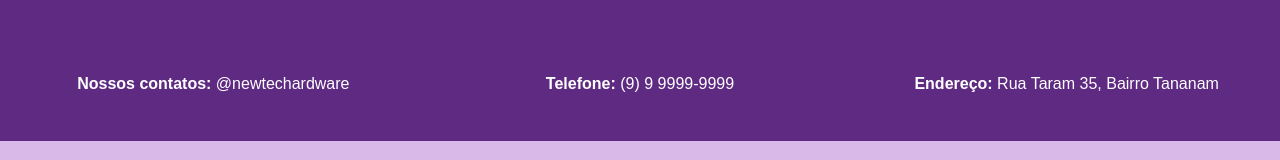
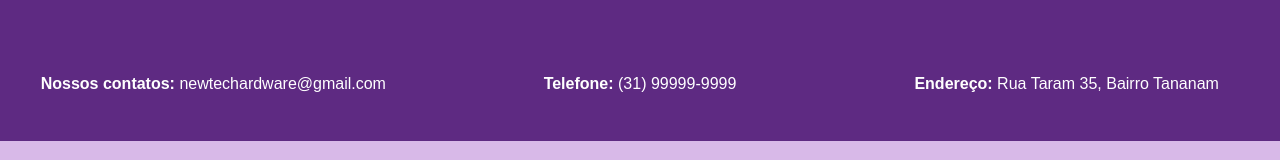
Before and after one commit to ZkGustavoHenrique/CodificacaoTabela, a plain HTML site: page contato.html in a window 1280 px wide. Shown: the part 301-461 px from the top of the page. Drawn offline with Linux system fonts and the light colour scheme.

Commit message:
Update contato.html

```diff
--- a/contato.html
+++ b/contato.html
@@ -34,10 +34,10 @@
       </tr>
       <tr class="contatos">
         <td class="itens_contatos">
-          <p><strong>Nossos contatos:</strong> @newtechardware</p>
+          <p><strong>Nossos contatos:</strong> newtechardware@gmail.com</p>
         </td>
         <td class="itens_contatos">
-          <p><strong>Telefone:</strong> (9) 9 9999-9999</p>
+          <p><strong>Telefone:</strong> (31) 99999-9999</p>
         </td>
         <td class="itens_contatos">
           <p><strong>Endereço:</strong> Rua Taram 35, Bairro Tananam</p>
```
